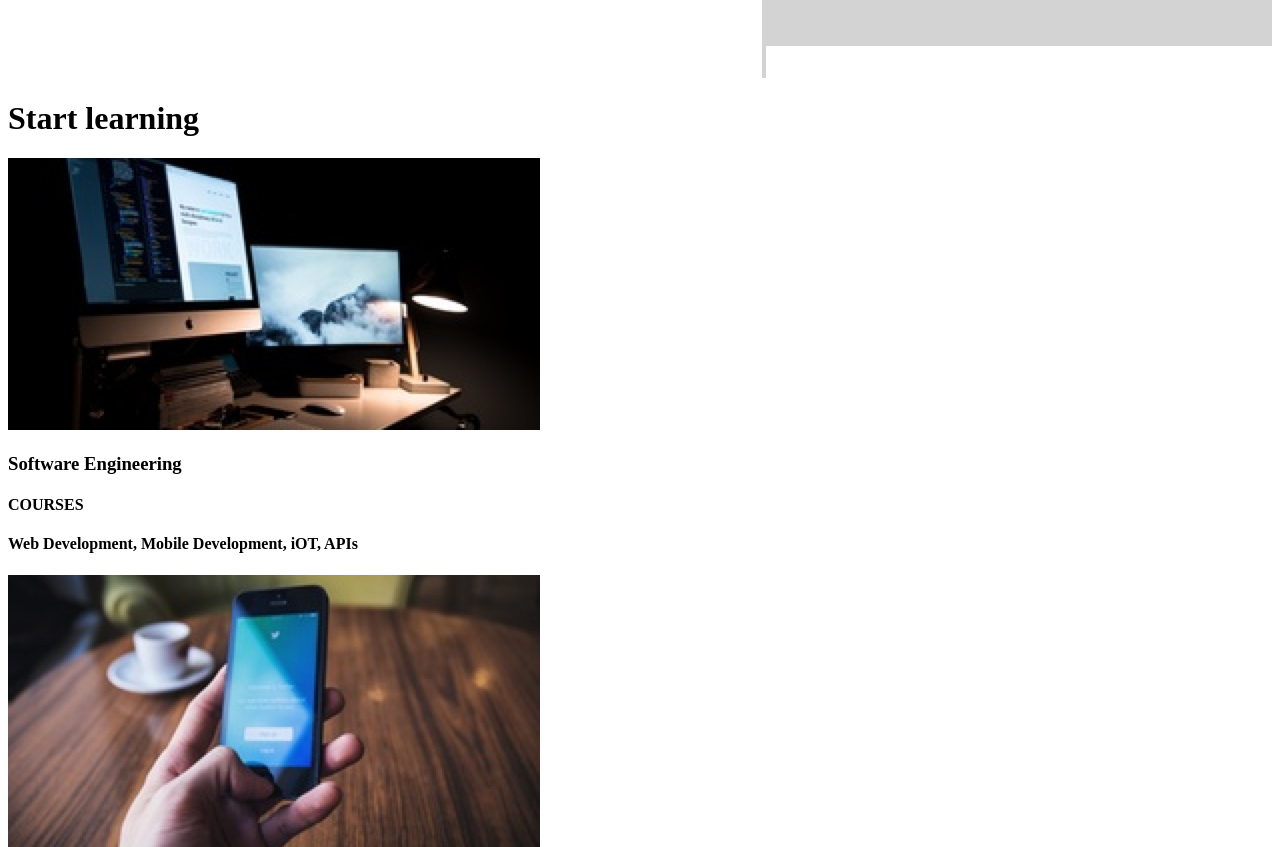
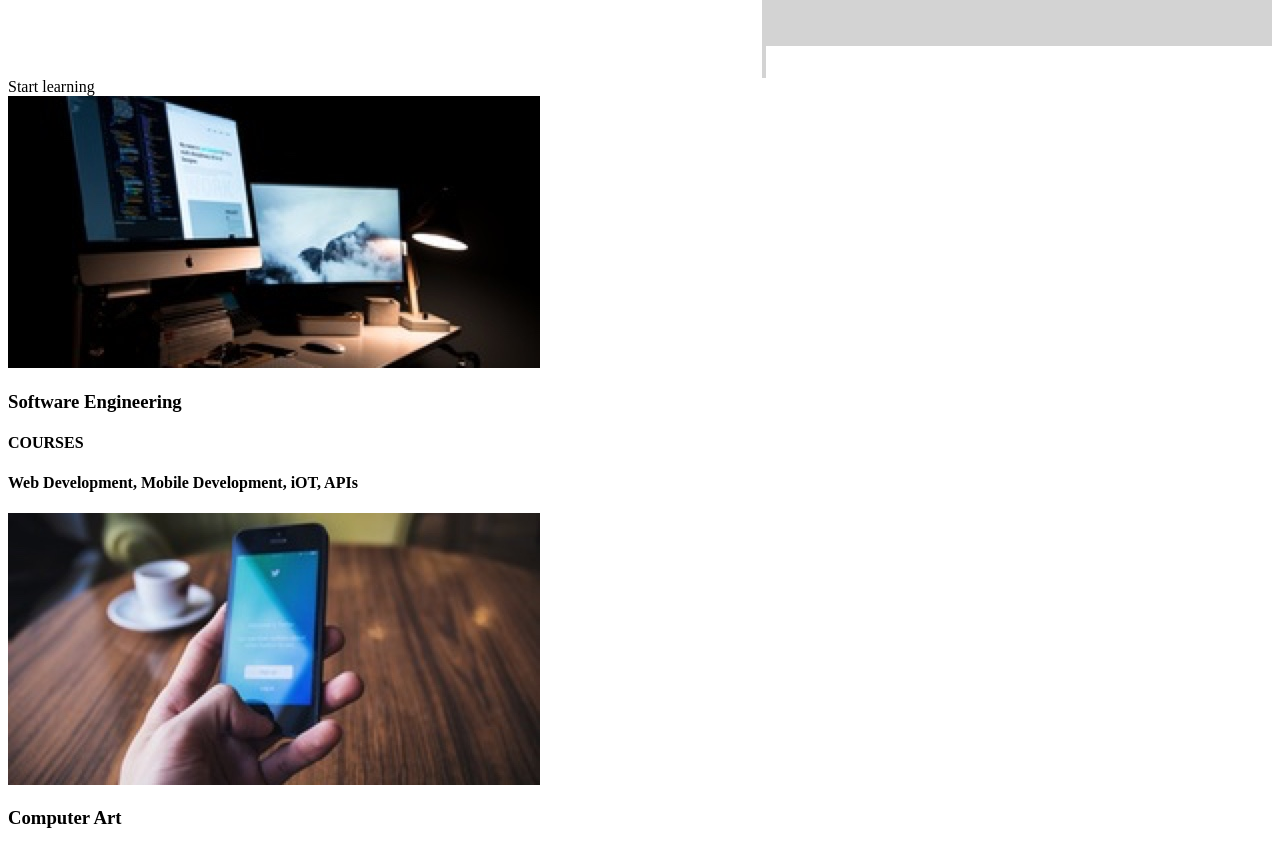
Before and after one commit to Lasanja2308/Colmar_Academy, a plain HTML site: page index.html in a window 1280 px wide. Shown: the part 1453-2300 px from the top of the page. Drawn offline with Linux system fonts and the light colour scheme; files whose address does not match are found by name.

Commit message:
updated Start Learning Structure (table)

```diff
--- a/index.html
+++ b/index.html
@@ -78,9 +78,9 @@
         </div>
     </div>
 
-    <div class="start_learning_container"> <!--Start Learning-->
-        <h1>Start learning</h1>
-        <div class="start_learning_table">
+    <div class="start_learning_table"> <!--Start Learning-->
+        <div class="header">Start learning</div>
+        <div class="start_learning_row"> <!--Row1-->
             <div class="courses">
                 <img src="resources\images\course-software.jpg">
                 <div class="info_courses">
@@ -105,6 +105,8 @@
                     <h4>User Experience Design, User Research, Visual Desgin</h4>
                 </div>
             </div>
+        </div>
+        <div class="row"> <!--Row2-->
             <div class="courses">
                 <img src="resources\images\course-data.jpg">
                 <div>
```
